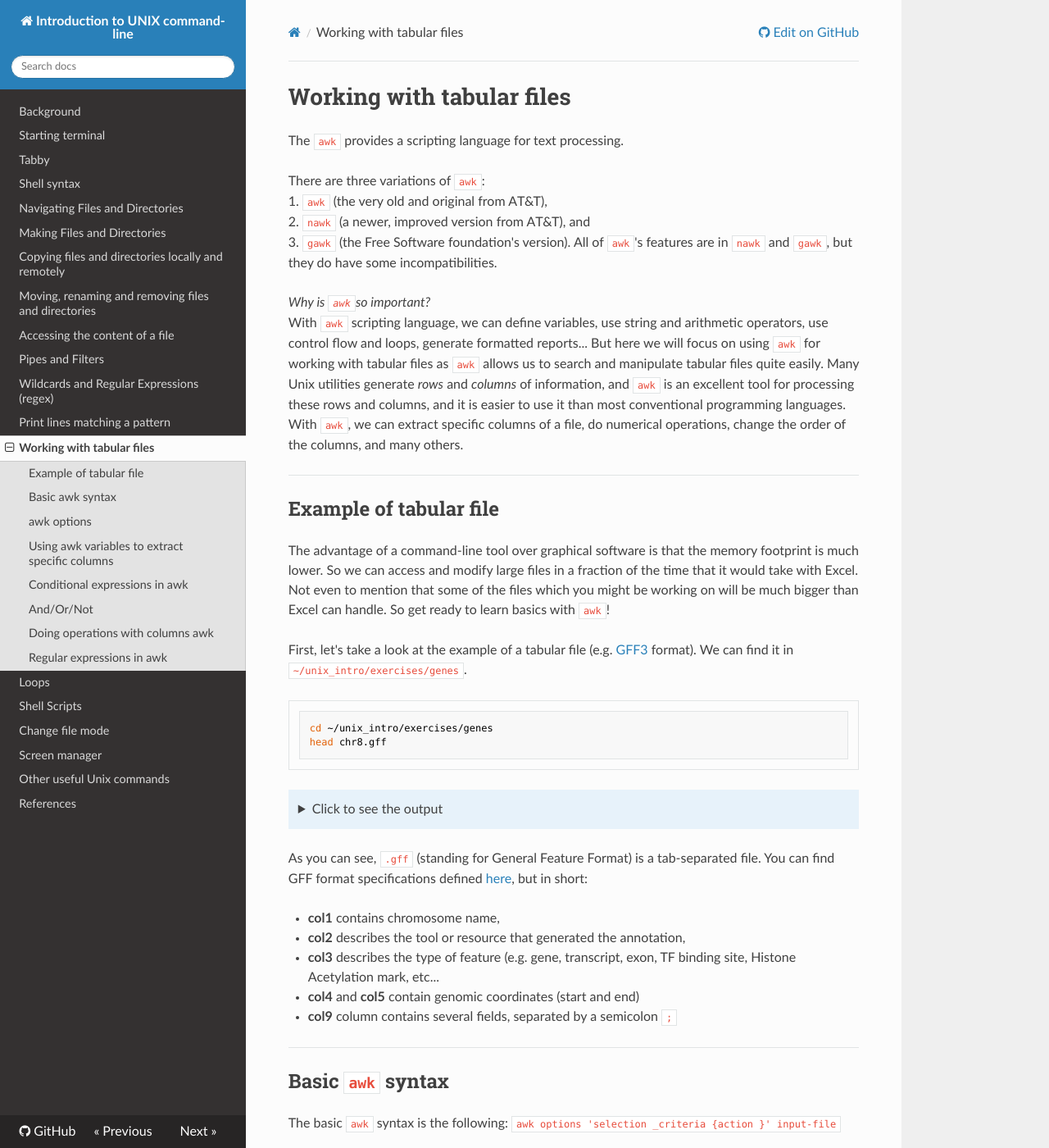
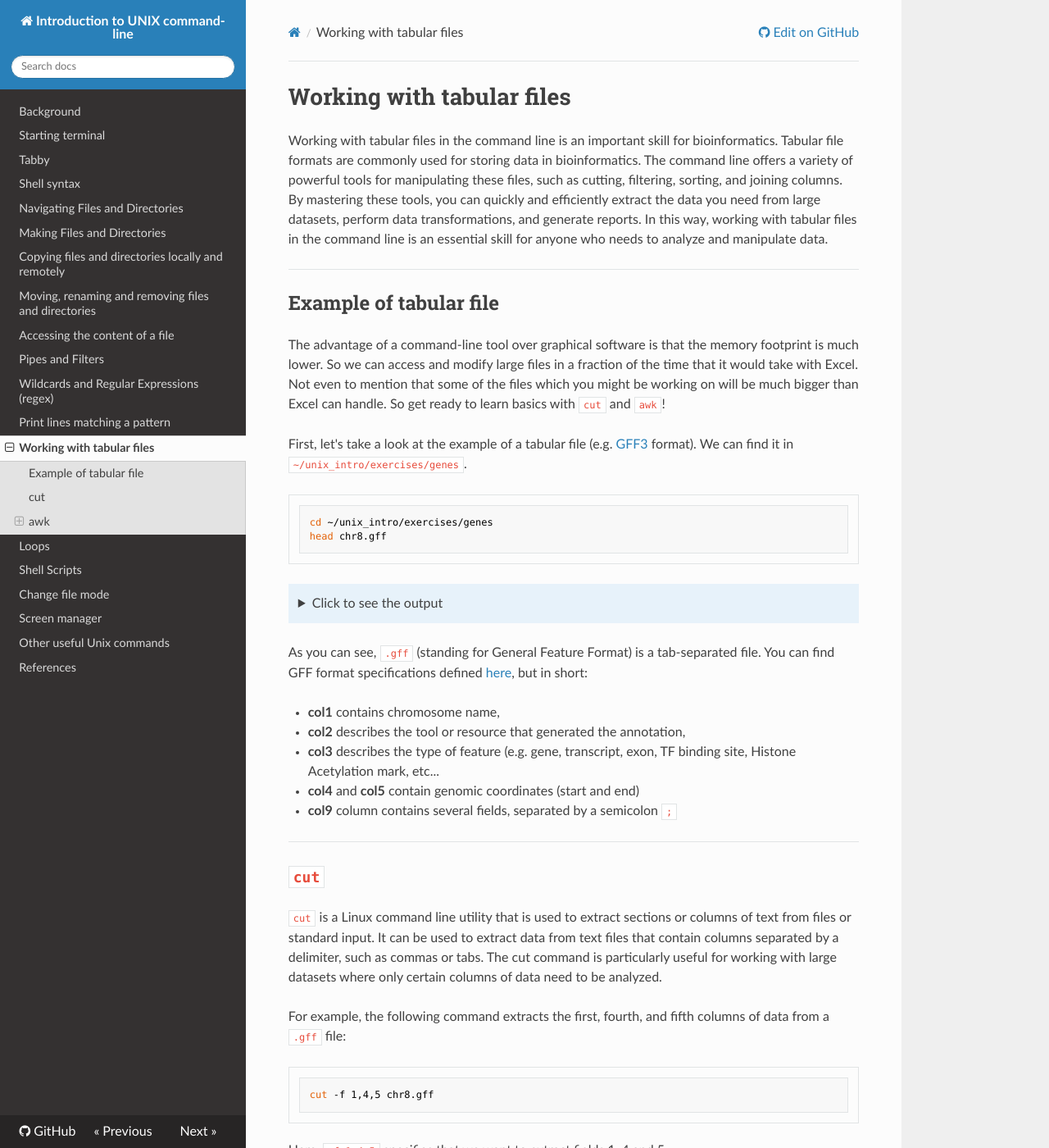
Before and after one commit to bajicv/unix_intro, an MkDocs documentation site: the page built from docs/13_tabular_files.md, in a window 1280 px wide and 1400 px high. Shown: the whole window at 82% size. Built offline with MkDocs 1.6.1, drawn with Linux system fonts in a browser that asks for light colours; nearby versions of some CDN libraries; some of the changed text lies outside the part shown.

Commit message:
adding cut to 13

````diff
--- a/docs/13_tabular_files.md
+++ b/docs/13_tabular_files.md
@@ -1,33 +1,12 @@
 # Working with tabular files
 
-The `awk` provides a scripting language for text processing.
-
-There are three variations of `awk`:<br />
-1. `awk` (the very old and original from AT&T),<br />
-2. `nawk` (a newer, improved version from AT&T), and<br />
-3. `gawk` (the Free Software foundation's version). All of `awk`'s features are in `nawk` and `gawk`, but they do have some incompatibilities.<br />
-
-*Why is `awk`so important?* <br /> With `awk` scripting language, we can
-define variables, use string and arithmetic operators, use control flow
-and loops, generate formatted reports... But here we will focus on using
-`awk` for working with tabular files as `awk` allows us to search and
-manipulate tabular files quite easily. Many Unix utilities generate
-*rows* and *columns* of information, and `awk` is an excellent tool for
-processing these rows and columns, and it is easier to use it than most
-conventional programming languages. With `awk`, we can extract specific
-columns of a file, do numerical operations, change the order of the
-columns, and many others.
+Working with tabular files in the command line is an important skill for bioinformatics.  Tabular file formats are commonly used for storing data in bioinformatics. The command line offers a variety of powerful tools for manipulating these files, such as cutting, filtering, sorting, and joining columns. By mastering these tools, you can quickly and efficiently extract the data you need from large datasets, perform data transformations, and generate reports. In this way, working with tabular files in the command line is an essential skill for anyone who needs to analyze and manipulate data.
 
 ------------------------------------------------------------------------
 
 ## Example of tabular file
 
-The advantage of a command-line tool over graphical software is that the
-memory footprint is much lower. So we can access and modify large files
-in a fraction of the time that it would take with Excel. Not even to
-mention that some of the files which you might be working on will be
-much bigger than Excel can handle. So get ready to learn basics with
-`awk`!
+The advantage of a command-line tool over graphical software is that the memory footprint is much lower. So we can access and modify large files in a fraction of the time that it would take with Excel. Not even to mention that some of the files which you might be working on will be much bigger than Excel can handle. So get ready to learn basics with `cut` and `awk`!
 
 First, let's take a look at the example of a tabular file (e.g. [GFF3](http://www.ensembl.org/info/website/upload/gff3.html#:~:text=GFF3%20File%20Format%20%2D%20Definition%20and,on%20the%20Version%203%20specifications.)
 format). We can find it in `~/unix_intro/exercises/genes`.
@@ -50,29 +29,56 @@ head chr8.gff
     chr8    rtracklayer     sequence_feature        74332309        74353753        .       +       .       gene_id=100128126;symbol=STAU2-AS1;exerc1=FALSE;ID=100128126
     ```
 
-As you can see, `.gff` (standing for General Feature Format) is a
-tab-separated file. You can find GFF format specifications defined
-[here](https://genome.ucsc.edu/FAQ/FAQformat.html#format3), but in
-short:
+As you can see, `.gff` (standing for General Feature Format) is a tab-separated file. You can find GFF format specifications defined
+[here](https://genome.ucsc.edu/FAQ/FAQformat.html#format3), but in short:
 
 -   **col1** contains chromosome name,
--   **col2** describes the tool or resource that generated the
-    annotation,
--   **col3** describes the type of feature (e.g. gene, transcript, exon,
-    TF binding site, Histone Acetylation mark, etc...
+-   **col2** describes the tool or resource that generated the annotation,
+-   **col3** describes the type of feature (e.g. gene, transcript, exon, TF binding site, Histone Acetylation mark, etc...
 -   **col4** and **col5** contain genomic coordinates (start and end)
 -   **col9** column contains several fields, separated by a semicolon `;`
 
 ------------------------------------------------------------------------
 
-## Basic `awk` syntax
+## `cut`
 
-The basic `awk` syntax is the following:
-`awk options 'selection _criteria {action }' input-file`
+`cut` is a Linux command line utility that is used to extract sections or columns of text from files or standard input. It can be used to extract data from text files that contain columns separated by a delimiter, such as commas or tabs. The cut command is particularly useful for working with large datasets where only certain columns of data need to be analyzed.
+
+For example, the following command extracts the first, fourth, and fifth columns of data from a `.gff` file:
+
+```
+cut -f 1,4,5 chr8.gff
+```
+Here, `-f 1,4,5` specifies that we want to extract fields 1, 4 and 5.
+
+!!! question
+    How would you extract a field with symbols using `cut` (e.g. the output should include only lines such as "symbol=ST18")?
+
+    ??? note "Click for Answer"
+        We can simply separate fields based on `;` using `-d` option:
+        ```
+        cut -f2 -d';' chr8.gff
+        ```
+------------------------------------------------------------------------
+
+## `awk`
+
+The `awk` provides a scripting language for text processing.
+
+There are three variations of `awk`:<br />
+1. `awk` (the very old and original from AT&T),<br />
+2. `nawk` (a newer, improved version from AT&T), and<br />
+3. `gawk` (the Free Software foundation's version). All of `awk`'s features are in `nawk` and `gawk`, but they do have some incompatibilities.<br />
+
+*Why is `awk`so important?* <br /> With `awk` scripting language, we can define variables, use string and arithmetic operators, use control flow and loops, generate formatted reports... But here we will focus on using `awk` for working with tabular files as `awk` allows us to search and manipulate tabular files quite easily. Many Unix utilities generate *rows* and *columns* of information, and `awk` is an excellent tool for processing these rows and columns, and it is easier to use it than most conventional programming languages. With `awk`, we can extract specific columns of a file, do numerical operations, change the order of the columns, and many others.
+
+### Basic `awk` syntax
+
+The basic `awk` syntax is the following: `awk options 'selection _criteria {action }' input-file`
 
 ------------------------------------------------------------------------
 
-## `awk` options
+### `awk` options
 
 Some of the options we can give to `awk` can be:
 
@@ -80,19 +86,13 @@ Some of the options we can give to `awk` can be:
 -   `-f file` To specify a **file** that contains `awk` script.
 -   `-v var=value` To declare a **variable**.
 
-`awk` is quite smart at recognizing the field separator, and by default
-assumes they are separated by `spaces` or `Tabs`. In case we would like
-to use some other characters as separators we can define them with
-option `-F` (e.g. `-F','` indicated that separator is comma `,`).
+`awk` is quite smart at recognizing the field separator, and by default assumes they are separated by `spaces` or `Tabs`. In case we would like to use some other characters as separators we can define them with option `-F` (e.g. `-F','` indicated that separator is comma `,`).
 
 ------------------------------------------------------------------------
 
-## Using `awk` variables to extract specific columns
+### Using `awk` variables to extract specific columns
 
-`awk` assigns some variables for each column of the file, and we can
-refer to them with the dollar sign (`$`) followed by the number of
-column (e.g. `$1` would be the first column, `$2` the second, and so on,
-while `$0` refers to all columns).
+`awk` assigns some variables for each column of the file, and we can refer to them with the dollar sign (`$`) followed by the number of column (e.g. `$1` would be the first column, `$2` the second, and so on, while `$0` refers to all columns).
 
 Now, let's check this example and see how `awk` processes it:
 
@@ -102,15 +102,7 @@ awk '{print $1}' chr8.gff
 
 The above example prints the first column of the file `chr8.gff`.
 
-Sometimes the separator in some files is not `Space` nor `Tab` but
-something else. We can use `-F` option to specify separators, or we can
-use it to extract part of a file after some special character. Let's
-assume we wanna extract gene_id which is contained in the 9th column of
-the file `chr8.gff`. If we look carefully this information is contained
-between `=` and `;` so we can use them as separators to extract it from
-the file. As we mentioned before, we can specify separators using `-F`
-option, and if we want to specify more than one we can separate them
-with `|` (e.g. `-F"=|;"`):
+Sometimes the separator in some files is not `Space` nor `Tab` but something else. We can use `-F` option to specify separators, or we can use it to extract part of a file after some special character. Let's assume we wanna extract gene_id which is contained in the 9th column of the file `chr8.gff`. If we look carefully this information is contained between `=` and `;` so we can use them as separators to extract it from the file. As we mentioned before, we can specify separators using `-F` option, and if we want to specify more than one we can separate them with `|` (e.g. `-F"=|;"`):
 
 ```
 awk -F"=|;" '{print $2}' chr8.gff
@@ -126,7 +118,7 @@ awk -F"=|;" '{print $2}' chr8.gff
         ```
 ------------------------------------------------------------------------
 
-## Conditional expressions in `awk`
+### Conditional expressions in `awk`
 
 | Operator | Meaning                     |
 |----------|-----------------------------|
@@ -141,24 +133,21 @@ awk -F"=|;" '{print $2}' chr8.gff
 
     awk '{if ($4 > 146098183) print $0}' chr8.gff
 
-We can change the `if` statement to a **condition** in order to shorten
-the code:
+We can change the `if` statement to a **condition** in order to shorten the code:
 
     awk '$4 > 146098183 {print $0}' chr8.gff | head
 
 ------------------------------------------------------------------------
 
-## And/Or/Not
+### And/Or/Not in `awk`
 
-We can combine conditional expressions with the "or" or "and" operators:
-`&&` and `||`, as well as the unary not operator: `!`.
+We can combine conditional expressions with the "or" or "and" operators: `&&` and `||`, as well as the unary not operator: `!`.
 
 -   AND (`&&`)
 -   OR (`||`)\
 -   NOT (`!`)
 
-Now imagine that we need to extract the lines belonging to chromosome 8,
-between the coordinates 100000 and 200000. We can do that like this:
+Now imagine that we need to extract the lines belonging to chromosome 8, between the coordinates 100000 and 200000. We can do that like this:
 
 ```
 awk '$1=="chr8" && $4 > 100000 && $5 < 200000' chr8.gff
@@ -173,13 +162,11 @@ awk '$1=="chr8" && $4 > 100000 && $5 < 200000' chr8.gff
         ```
 ------------------------------------------------------------------------
 
-## Doing operations with columns `awk`
+### Doing operations with columns `awk`
 
 We can use `awk` to do algebraic operations on columns.
 
-To illustrate let's print *the first column* and *the sum of the fourth
-and third*. We can **pipe** the output to `head` or `less`, to make it
-easier to visualize:
+To illustrate let's print *the first column* and *the sum of the fourth and third*. We can **pipe** the output to `head` or `less`, to make it easier to visualize:
 
 ```
 awk '{print $1, $5-$4}' chr8.gff | head
@@ -187,15 +174,11 @@ awk '{print $1, $5-$4}' chr8.gff | head
 
 ------------------------------------------------------------------------
 
-## Regular expressions in `awk`
+### Regular expressions in `awk`
 
-`awk` can also be used to search by a *regular expression*. The syntax
-for using regular expressions to match lines in `awk` is:
-`word ~ /match/`, while the inverse of that is not matching a pattern:
-`word !~ /match/`
+`awk` can also be used to search by a *regular expression*. The syntax for using regular expressions to match lines in `awk` is: `word ~ /match/`, while the inverse of that is not matching a pattern: `word !~ /match/`
 
-For example, the following code will print all the lines in which the
-symbol starts with *"MIR"*:
+For example, the following code will print all the lines in which the symbol starts with *"MIR"*:
 
 ```
 awk '$9 ~ /symbol=MIR/ {print $0}' chr8.gff | head
````
